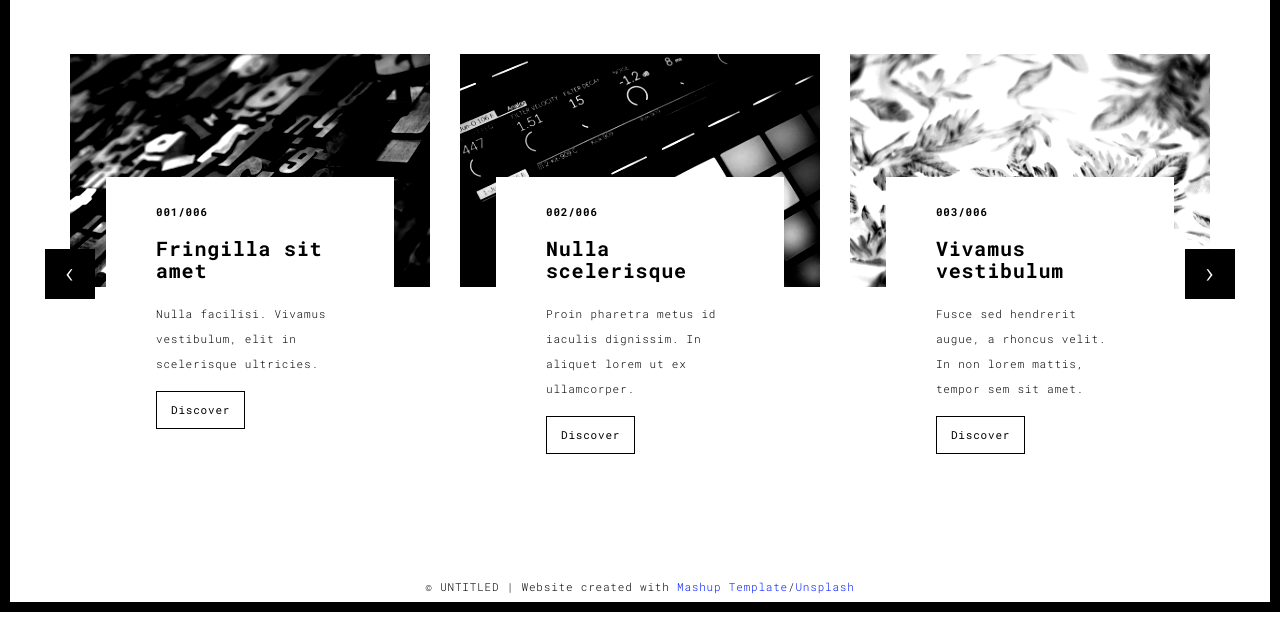
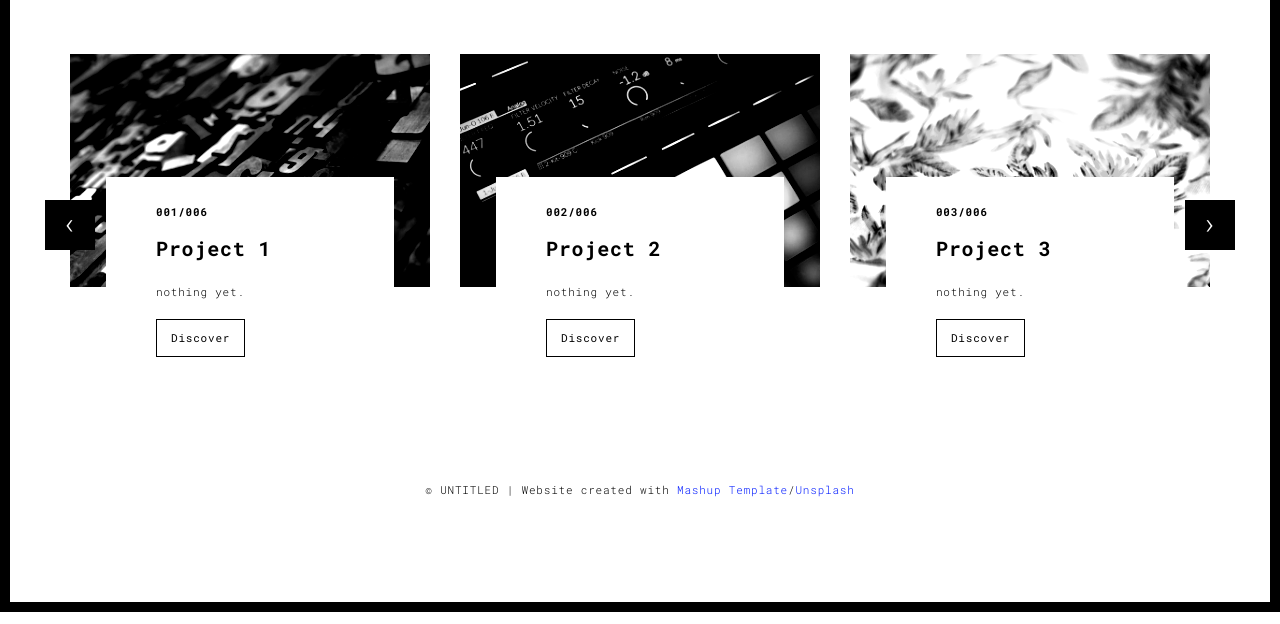
Before and after one commit to peter-september/My_first_site, a Flask app: page /works.html in a window 1280 px wide. Shown: the part 188-812 px from the top of the page. Run offline with Flask 2, Linux system fonts and the light colour scheme; some libraries are stand-ins or nearby versions.

Commit message:
works update

```diff
--- a/templates/works.html
+++ b/templates/works.html
@@ -70,34 +70,34 @@
                     <div class="col-sm-4">
 
                       <a href="./work.html" title="" class="black-image-project-hover">
-                        <img src="./assets/images/work01-hover.jpg" alt="" class="img-responsive">
+                        <img src="static/assets/images/work01-hover.jpg" alt="" class="img-responsive">
                       </a>
                       <div class="card-container card-container-lg">
                         <h4>001/006</h4>
-                        <h3>Fringilla sit amet</h3>
-                        <p>Nulla facilisi. Vivamus vestibulum, elit in scelerisque ultricies.</p>
+                        <h3>Project 1</h3>
+                        <p>nothing yet.</p>
                         <a href="./work.html" title="" class="btn btn-default">Discover</a>
                       </div>
                     </div>
                     <div class="col-sm-4">
                       <a href="./work.html" title="" class="black-image-project-hover">
-                        <img src="./assets/images/work02-hover.jpg" alt="" class="img-responsive">
+                        <img src="static/assets/images/work02-hover.jpg" alt="" class="img-responsive">
                       </a>
                       <div class="card-container card-container-lg">
                         <h4>002/006</h4>
-                        <h3>Nulla scelerisque</h3>
-                        <p>Proin pharetra metus id iaculis dignissim. In aliquet lorem ut ex ullamcorper.</p>
+                        <h3>Project 2</h3>
+                        <p>nothing yet.</p>
                         <a href="./work.html" title="" class="btn btn-default">Discover</a>
                       </div>
                     </div>
                     <div class="col-sm-4">
                       <a href="./work.html" title="" class="black-image-project-hover">
-                        <img src="./assets/images/work03-hover.jpg" alt="" class="img-responsive">
+                        <img src="static/assets/images/work03-hover.jpg" alt="" class="img-responsive">
                       </a>
                       <div class="card-container card-container-lg">
                         <h4>003/006</h4>
-                        <h3>Vivamus vestibulum</h3>
-                        <p>Fusce sed hendrerit augue, a rhoncus velit. In non lorem mattis, tempor sem sit amet.</p>
+                        <h3>Project 3</h3>
+                        <p>nothing yet.</p>
                         <a href="./work.html" title="" class="btn btn-default">Discover</a>
                       </div>
                     </div>
@@ -110,35 +110,35 @@
                 <div class="row">
                   <div class="col-sm-4">
                     <a href="./work.html" class="black-image-project-hover">
-                      <img src="./assets/images/work02-hover.jpg" alt="Image" class="img-responsive">
+                      <img src="static/assets/images/work02-hover.jpg" alt="Image" class="img-responsive">
                     </a>
                     <div class="card-container">
                       <h4>004/006</h4>
-                      <h3>Nulla scelerisque</h3>
-                      <p>Proin pharetra metus id iaculis dignissim. In aliquet lorem ut ex ullamcorper.</p>
+                      <h3>project 4</h3>
+                      <p>nothing yet.</p>
                       <a href="./work.html" class="btn btn-default">Discover</a>
                     </div>
                   </div>
                    <div class="col-sm-4">
                       <a href="./work.html" class="black-image-project-hover">
-                        <img src="./assets/images/work01-hover.jpg" alt="Image" class="img-responsive">
+                        <img src="static/assets/images/work01-hover.jpg" alt="Image" class="img-responsive">
                       </a>
                       <div class="card-container">
                         <h4>005/006</h4>
-                        <h3>Fringilla sit amet</h3>
-                        <p>Nulla facilisi. Vivamus vestibulum, elit in scelerisque ultricies.</p>
+                        <h3>project 5</h3>
+                        <p>nothing yet.</p>
                         <a href="./work.html" class="btn btn-default">Discover</a>
                       </div>
                     </div>
 
                     <div class="col-sm-4">
                       <a href="./work.html" class="black-image-project-hover">
-                        <img src="./assets/images/work03-hover.jpg" alt="Image" class="img-responsive">
+                        <img src="static/assets/images/work03-hover.jpg" alt="Image" class="img-responsive">
                       </a>
                       <div class="card-container">
                         <h4>006/006</h4>
-                        <h3>Vivamus vestibulum</h3>
-                        <p>Fusce sed hendrerit augue, a rhoncus velit. In non lorem mattis, tempor sem sit amet.</p>
+                        <h3>project 6</h3>
+                        <p>nothing yet.</p>
                         <a href="./work.html" class="btn btn-default">Discover</a>
                       </div>
                     </div>
```
